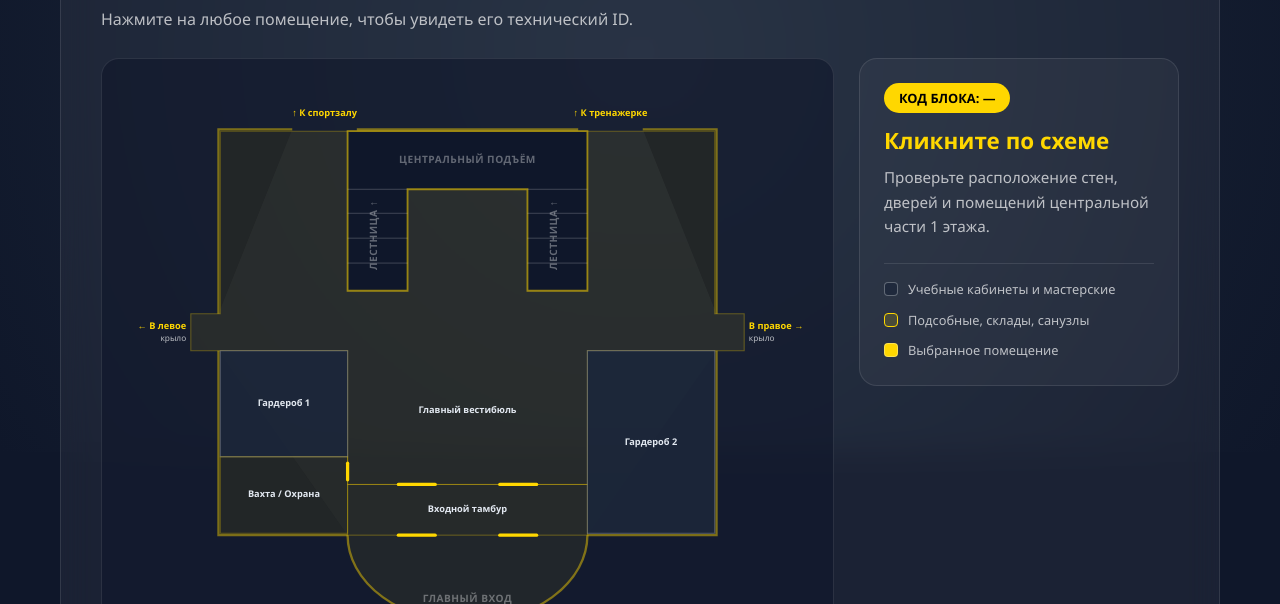
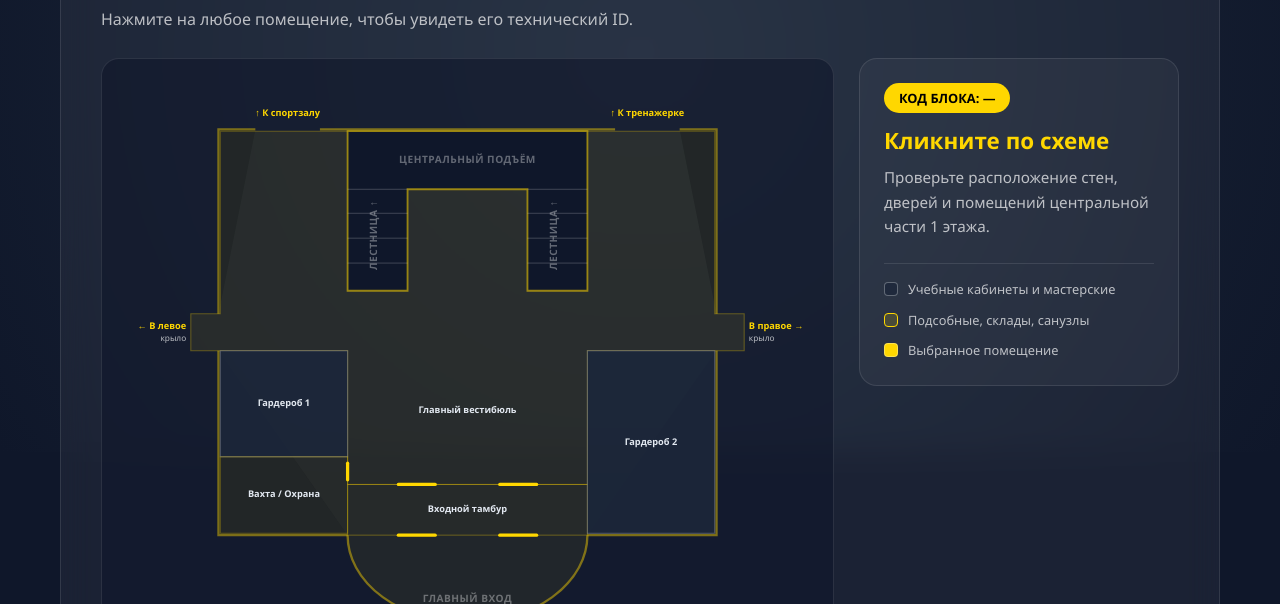
Before and after one commit to turpah86/apggt, a plain HTML site: page navigator1.html in a window 1280 px wide. Shown: the part 348-952 px from the top of the page. Drawn offline with Linux system fonts and the light colour scheme.

Commit message:
Update navigator1.html

```diff
--- a/navigator1.html
+++ b/navigator1.html
@@ -33,7 +33,7 @@
                 <div class="svg-container">
                     <svg id="floor-1-center" viewBox="0 0 760 720">
                         <!-- Внешний контур стен центральной части (открыты проходы влево, вправо и два прохода вверх к спортзалу) -->
-                        <path class="building-shell" d="M 110 260 V 60 H 190 M 260 60 H 500 M 570 60 H 650 V 260 M 650 300 V 500 H 510 M 250 500 H 110 V 300" />
+                        <path class="building-shell" d="M 110 260 V 60 H 150 M 220 60 H 540 M 610 60 H 650 V 260 M 650 300 V 500 H 510 M 250 500 H 110 V 300" />
 
                         <!-- Полукруглый главный вход снизу -->
                         <path d="M 250 500 A 130 95 0 0 0 510 500" fill="rgba(255, 215, 0, 0.06)" stroke="rgba(255, 215, 0, 0.45)" stroke-width="2.5" />
@@ -46,8 +46,8 @@
                         <text x="685" y="276" style="font-size: 10px; font-weight: 700; fill: var(--gold);" text-anchor="start">В правое →</text>
                         <text x="685" y="289" style="font-size: 9px; fill: var(--text-dim);" text-anchor="start">крыло</text>
 
-                        <text x="225" y="45" style="font-size: 10px; font-weight: 700; fill: var(--gold);" text-anchor="middle">↑ К спортзалу</text>
-                        <text x="535" y="45" style="font-size: 10px; font-weight: 700; fill: var(--gold);" text-anchor="middle">↑ К тренажерке</text>
+                        <text x="185" y="45" style="font-size: 10px; font-weight: 700; fill: var(--gold);" text-anchor="middle">↑ К спортзалу</text>
+                        <text x="575" y="45" style="font-size: 10px; font-weight: 700; fill: var(--gold);" text-anchor="middle">↑ К тренажерке</text>
 
                         <!-- Единый Главный вестибюль (объединен с верхней частью и боковыми проходами) -->
                         <path id="C1-04" class="room service" d="M 112 260 V 62 H 648 V 260 H 680 V 300 H 510 V 445 H 250 V 300 H 80 V 260 Z" />
```
